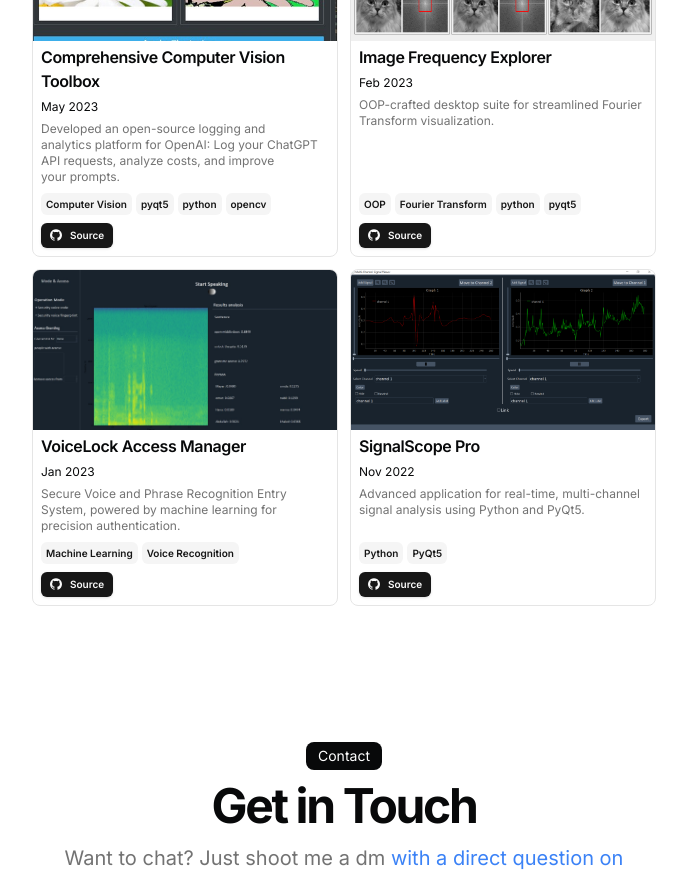
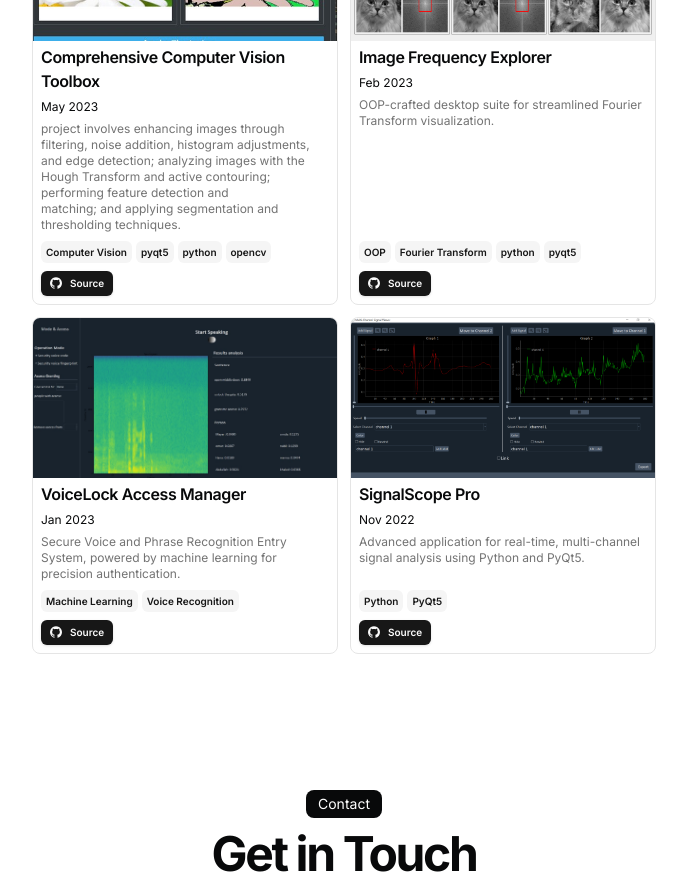
Before and after one commit to abdallahahmed11/portfolio, a Next.js app: page / in a window 1280 px wide. Shown: the part 1840-2720 px from the top of the page, without its empty margins (296-983 px from the left). Built offline with nearby package versions, Linux system fonts and the light colour scheme.

Commit message:
Update resume.tsx

```diff
--- a/src/data/resume.tsx
+++ b/src/data/resume.tsx
@@ -154,7 +154,7 @@ export const DATA = {
       dates: "May 2023 ",
       active: false,
       description:
-          "Developed an open-source logging and analytics platform for OpenAI: Log your ChatGPT API requests, analyze costs, and improve your prompts.",
+          "project involves enhancing images through filtering, noise addition, histogram adjustments, and edge detection; analyzing images with the Hough Transform and active contouring; performing feature detection and matching; and applying segmentation and thresholding techniques.",
       technologies: [
         "Computer Vision",
         "pyqt5",
```
